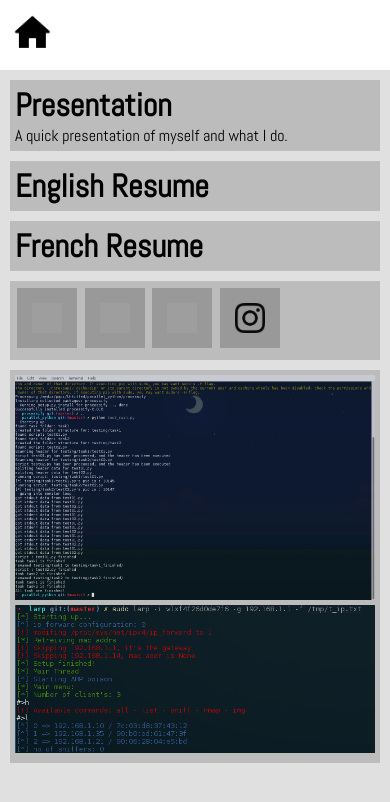
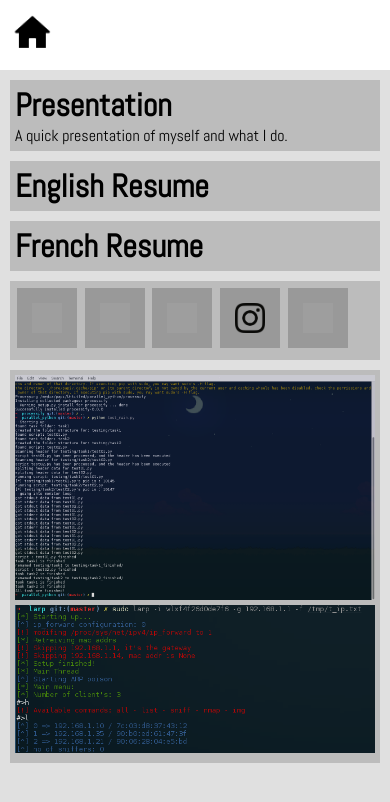
Before and after one commit to p4p1/p4p1.github.io, a plain HTML site: page mobile/index.html in a window 390 px wide. Drawn offline with nearby package versions, Linux system fonts and the light colour scheme; grey boxes are pictures that could not be loaded.

Commit message:
added upwork link to mobile

```diff
--- a/mobile/index.html
+++ b/mobile/index.html
@@ -45,6 +45,7 @@
                 <div class="contact_link_div"><a id="l_gh" class="contact_link" href="https://github.com/p4p1" target="_blank"><img class="contact_link_img" src="https://cdn4.iconfinder.com/data/icons/iconsimple-logotypes/512/github-512.png" /></a></div>
                 <div class="contact_link_div"><a id="l_mail" class="contact_link" href="https://www.linkedin.com/in/leo-smith-1bab2a156/"><img class="contact_link_img" src="https://seeklogo.com/images/L/linkedin-in-icon-logo-2E34704F04-seeklogo.com.png"></a></div>
                 <div class="contact_link_div"><a id="l_fb" class="contact_link" href="https://www.instagram.com/p4piiiii/?hl=en" target="_blank"><img class="contact_link_img" src="img/insta.png"></a></div>
+                <div class="contact_link_div"><a id="l_uw" class="contact_link" href="https://www.upwork.com/freelancers/~012e9d8f799347f397" target="_blank"><img class="contact_link_img" src="https://i2.wp.com/thoselondonchicks.com/wp-content/uploads/2017/08/upwork-logo.png?fit=300%2C300"></a></div>
             </div>
             <div class="element_div" >
                 <img width="100%" src="img/parrallel_py.png" />
```
